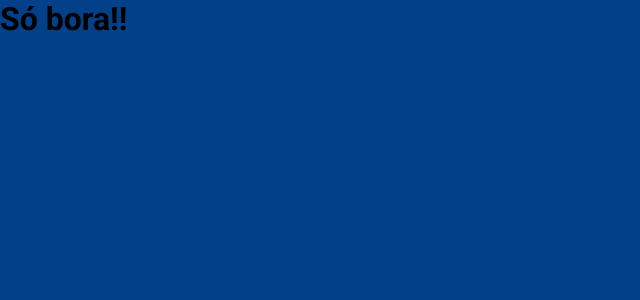
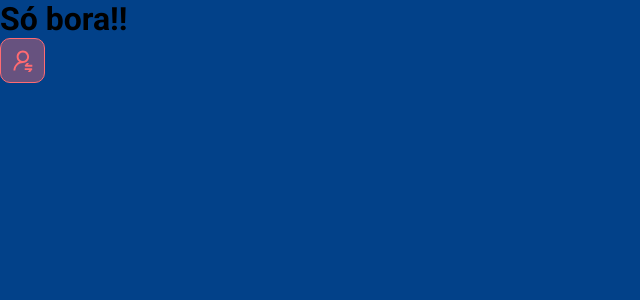
Before and after one commit to LexTOliver/DSMeta, a React (Vite) app in the folder frontend/: page / in a window 1280 px wide. Shown: the top 300 px of the page, without its empty margins (0-640 px from the left). Built offline with nearby package versions, Linux system fonts and the light colour scheme.

Commit message:
First Component
Botão de notificação.

```diff
--- a/frontend/src/App.tsx
+++ b/frontend/src/App.tsx
@@ -1,6 +1,11 @@
+import NotificationBtn from "./components/NotificationBtn"
+
 function App() {
   return (
-    <h1>Só bora!!</h1>
+    <>
+      <h1>Só bora!!</h1>
+      <NotificationBtn />
+    </>
   )
 }
 
--- /dev/null
+++ b/frontend/src/components/NotificationBtn/index.tsx
@@ -0,0 +1,13 @@
+import notIcon from '../../assets/img/notification-icon.svg'
+
+import './styles.css'
+
+function NotificationBtn() {
+  return (
+    <div className="dsmeta-red-btn">
+      <img src={notIcon} alt="Notificar" />
+    </div>
+  )
+}
+
+export default NotificationBtn
--- /dev/null
+++ b/frontend/src/components/NotificationBtn/styles.css
@@ -0,0 +1,11 @@
+.dsmeta-red-btn {
+  height: 45px;
+  width: 45px;
+  border-radius: 10px;
+  border: 1px solid #FF6B72;
+  background: rgba(255, 107, 114, 0.4);
+  display: flex;
+  align-items: center;
+  justify-content: center;
+  cursor: pointer;
+}
```
Also changed, not shown: frontend/src/assets/img/notification-icon.svg (added).
